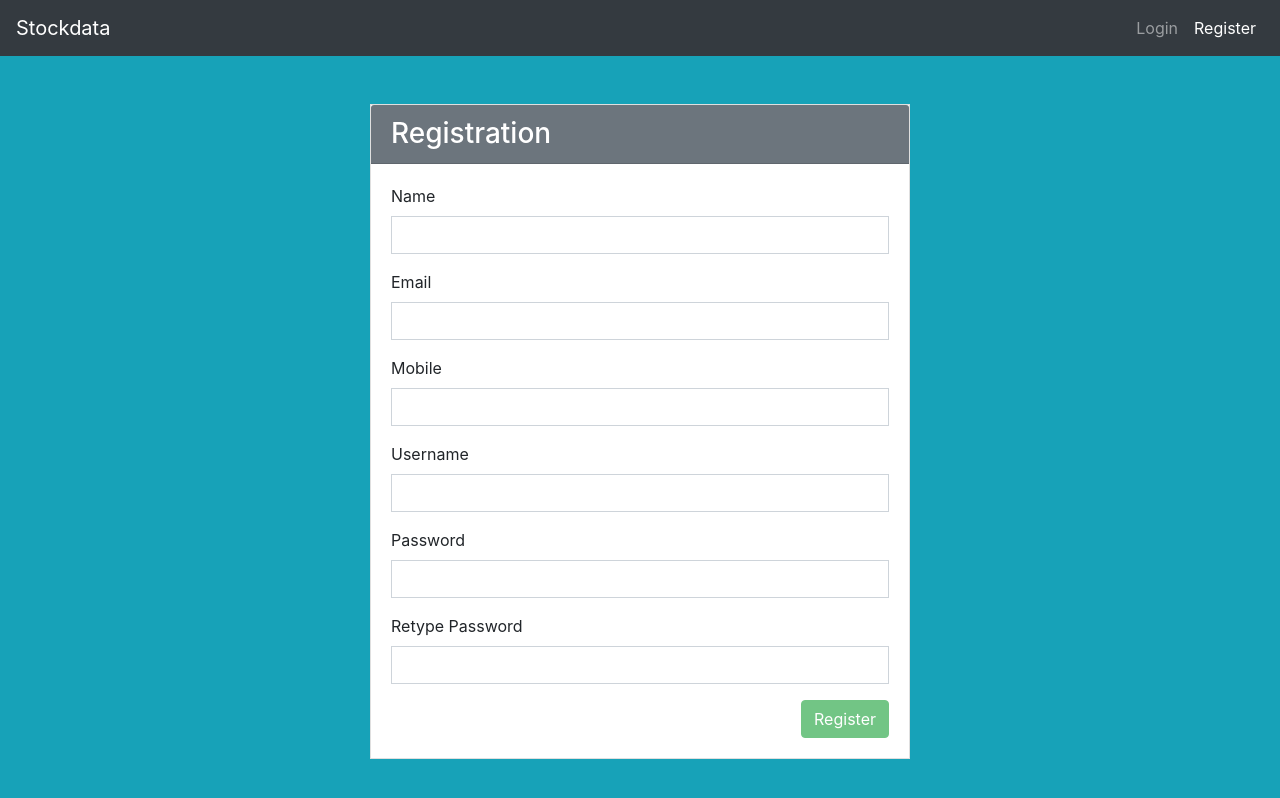
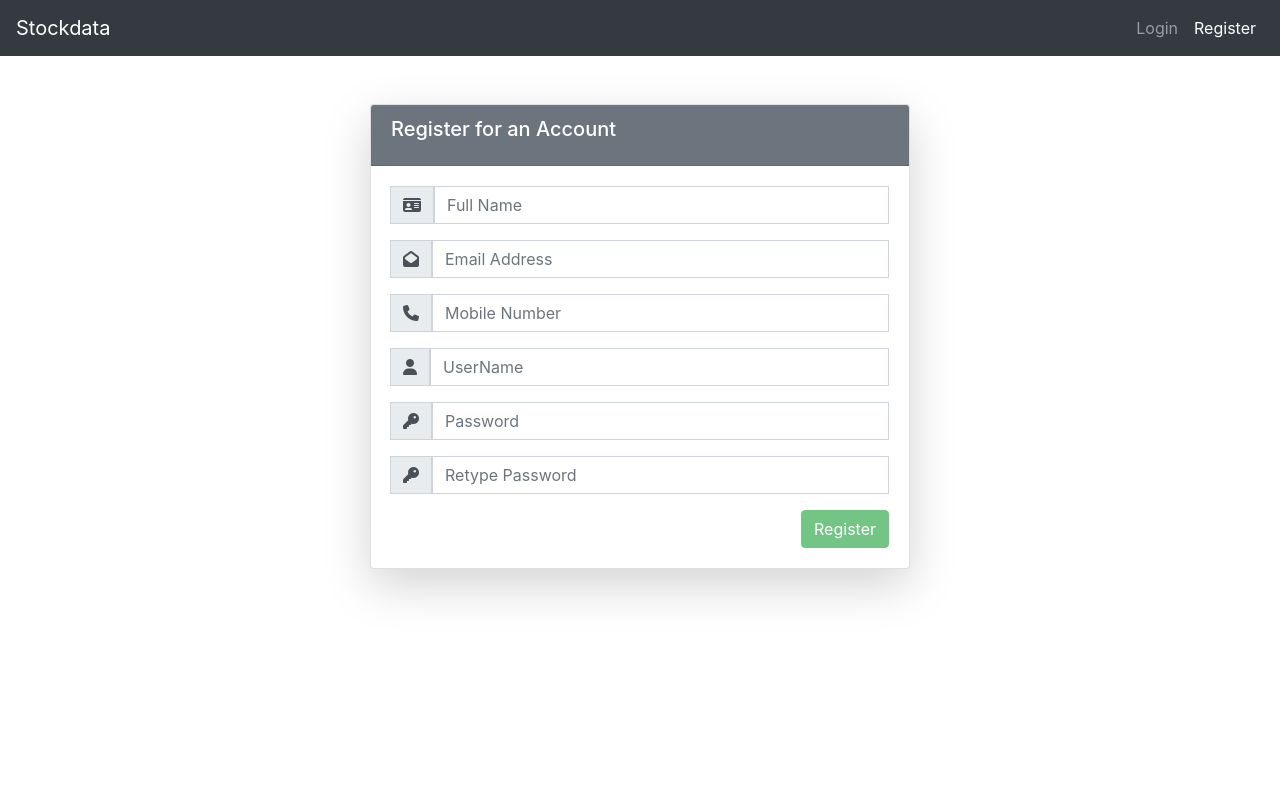
Before and after one commit to srmungantiwar/stockdata, an Angular app in the folder src/main/resources/frontend/stockdata-ui/: page /register in a window 1280 px wide. Shown: the top 798 px of the page. Built offline with nearby package versions, Linux system fonts and the light colour scheme.

Commit message:
Did Some UI changes.

```diff
--- a/src/main/resources/frontend/stockdata-ui/src/app/app.component.scss
+++ b/src/main/resources/frontend/stockdata-ui/src/app/app.component.scss
@@ -0,0 +1,5 @@
+$enable-rounded: true;
+$enable-shadows: true;
+$enable-gradients: true;
+$enable-grid-classes: true;
+$enable-print-styles: true;
--- a/src/main/resources/frontend/stockdata-ui/src/app/login/login.component.html
+++ b/src/main/resources/frontend/stockdata-ui/src/app/login/login.component.html
@@ -4,14 +4,13 @@
         <span class="anchor" id="formLogin"></span>
 
         <!-- form card login -->
-        <div class="card rounded-0 box-shadow">
+        <div class="card rounded shadow-lg bg-white">
           <div class="card-header text-white  bg-secondary">
-            <h3 class="mb-0">Login</h3>
+            <h5 class="card-title">Member Login</h5>
           </div>
           <div class="card-body">
             <form class="form" #loginForm="ngForm">
               <div class="form-group">
-
                 <div class="input-group mb-3">
                   <div class="input-group-append">
                     <span class="input-group-text"><i class="fas fa-user"></i></span>
@@ -46,13 +45,9 @@
               </div>
             </div>
           </div>
-
           <!--/card-block-->
         </div>
         <!-- /form card login -->
-
       </div>
-
-
     </div>
   </div>
--- a/src/main/resources/frontend/stockdata-ui/src/app/register/register.component.html
+++ b/src/main/resources/frontend/stockdata-ui/src/app/register/register.component.html
@@ -4,52 +4,76 @@
         <span class="anchor" id="formLogin"></span>
 
         <!-- form card login -->
-        <div class="card rounded-0">
+        <div class="card rounded shadow-lg bg-white">
           <div class="card-header text-white bg-secondary">
-            <h3 class="mb-0 ">Registration</h3>
+            <h5 class="card-title">Register for an Account</h5>
           </div>
           <div class="card-body">
             <form class="form" #userForm="ngForm">
                 <div class="form-group">
-                    <label for="name">Name</label>
-                    <input type="text" [(ngModel)]="registerUserData.name" #name="ngModel" [class.is-invalid]="name.invalid && name.touched" name="name" class="form-control rounded-0" required>
+                  <div class="input-group mb-3">
+                    <div class="input-group-append">
+                      <span class="input-group-text"><i class="fa fa-id-card"></i></span>
+                    </div>
+                    <input type="text" [(ngModel)]="registerUserData.name" #name="ngModel" [class.is-invalid]="name.invalid && name.touched" name="name" class="form-control rounded-0" placeholder="Full Name" required>
                     <div *ngIf="name.errors && (name.invalid && name.touched)">
                       <small class="text-danger" *ngIf="name.errors.required">Name is required!</small>
                     </div>
+                  </div>
                 </div>
                 <div class="form-group">
-                    <label for="email">Email</label>
-                    <input type="email" [(ngModel)]="registerUserData.email" pattern = "^[a-z0-9._%+-]+@[a-z0-9.-]+\.[a-z]{2,4}$" #email="ngModel" [class.is-invalid]="email.invalid && email.touched" name="email" class="form-control rounded-0" required>
+                  <div class="input-group mb-3">
+                    <div class="input-group-append">
+                      <span class="input-group-text"><i class="fa fa-envelope-open"></i></span>
+                    </div>
+                    <input type="email" [(ngModel)]="registerUserData.email" pattern = "^[a-z0-9._%+-]+@[a-z0-9.-]+\.[a-z]{2,4}$" #email="ngModel" [class.is-invalid]="email.invalid && email.touched" name="email" class="form-control rounded-0" placeholder="Email Address" required>
                     <div *ngIf="email.errors && (email.invalid && email.touched)">
                       <small class="text-danger" *ngIf="email.errors.required">Email Address is required!</small>
                       <small class="text-danger" *ngIf="email.errors.pattern">Invalid Email Address Given!</small>
                     </div>
+                  </div>
                 </div>
                 <div class="form-group">
-                    <label for="mobile">Mobile</label>
-                    <input type="tel" [(ngModel)]="registerUserData.mobile" pattern = "^\d{10}$" #mobile="ngModel" [class.is-invalid]="mobile.invalid && mobile.touched" name="mobile" class="form-control rounded-0" required>
+                  <div class="input-group mb-3">
+                    <div class="input-group-append">
+                      <span class="input-group-text"><i class="fas fa-phone"></i></span>
+                    </div>
+                    <input type="tel" [(ngModel)]="registerUserData.mobile" pattern = "^\d{10}$" #mobile="ngModel" [class.is-invalid]="mobile.invalid && mobile.touched" name="mobile" class="form-control rounded-0" placeholder="Mobile Number" required>
                     <div *ngIf="mobile.errors && (mobile.invalid && mobile.touched)">
                       <small class="text-danger" *ngIf="mobile.errors.required">Phone number is required!</small>
                       <small class="text-danger" *ngIf="mobile.errors.pattern">Phone number should be of 10 digits!</small>
                     </div>
+                  </div>
                 </div>
               <div class="form-group">
-                <label for="username">Username</label>
-                <input type="text" [(ngModel)]="registerUserData.username"  name="username" #username="ngModel" [class.is-invalid]="username.invalid && username.touched" class="form-control rounded-0" required>
+                <div class="input-group mb-3">
+                  <div class="input-group-append">
+                    <span class="input-group-text"><i class="fas fa-user"></i></span>
+                  </div>
+                <input type="text" [(ngModel)]="registerUserData.username"  name="username" #username="ngModel" [class.is-invalid]="username.invalid && username.touched" class="form-control rounded-0" placeholder="UserName" required>
                 <div *ngIf="username.errors && (username.invalid && username.touched)">
                   <small class="text-danger" *ngIf="username.errors.required">UserName is required!</small>
                 </div>
+                </div>
               </div>
               <div class="form-group">
-                <label>Password</label>
-                <input type="password" [(ngModel)]="registerUserData.password" name="password" #password="ngModel" [class.is-invalid]="password.invalid && password.touched" class="form-control rounded-0"  required>
+                <div class="input-group mb-3">
+                  <div class="input-group-append">
+                    <span class="input-group-text"><i class="fa fa-key"></i></span>
+                  </div>
+                <input type="password" [(ngModel)]="registerUserData.password" name="password" #password="ngModel" [class.is-invalid]="password.invalid && password.touched" class="form-control rounded-0" placeholder="Password"  required>
                 <div *ngIf="password.errors && (password.invalid && password.touched)">
                   <small class="text-danger" *ngIf="password.errors.required">Password is required!</small>
                 </div>
+                </div>
               </div>
               <div class="form-group">
-                <label>Retype Password</label>
-                <input type="password" [(ngModel)]="registerUserData.cpassword" name="cpassword" #password="ngModel" class="form-control rounded-0" required>
+                <div class="input-group mb-3">
+                  <div class="input-group-append">
+                    <span class="input-group-text"><i class="fa fa-key"></i></span>
+                  </div>
+                <input type="password" [(ngModel)]="registerUserData.cpassword" name="cpassword" #cpassword="ngModel" class="form-control rounded-0" placeholder="Retype Password" required>
+              </div>
               </div>
               <button type="button" [disabled]="userForm.form.invalid" (click)="registerUser()" class="btn btn-success float-right">Register</button>
               <div class="row"  *ngIf="showMsg">
@@ -64,9 +88,6 @@
           <!--/card-block-->
         </div>
         <!-- /form card login -->
-
       </div>
-
-
     </div>
   </div>
--- a/src/main/resources/frontend/stockdata-ui/src/index.html
+++ b/src/main/resources/frontend/stockdata-ui/src/index.html
@@ -8,7 +8,7 @@
   <link rel="icon" type="image/x-icon" href="favicon.ico">
   <link rel="stylesheet" href="https://stackpath.bootstrapcdn.com/bootstrap/4.4.1/css/bootstrap.min.css" integrity="sha384-Vkoo8x4CGsO3+Hhxv8T/Q5PaXtkKtu6ug5TOeNV6gBiFeWPGFN9MuhOf23Q9Ifjh" crossorigin="anonymous">
 </head>
-<body class="bg-info">
+<body>
   <app-root></app-root>
   <script src="https://code.jquery.com/jquery-3.4.1.slim.min.js" integrity="sha384-J6qa4849blE2+poT4WnyKhv5vZF5SrPo0iEjwBvKU7imGFAV0wwj1yYfoRSJoZ+n" crossorigin="anonymous"></script>
   <script src="https://cdn.jsdelivr.net/npm/popper.js@1.16.0/dist/umd/popper.min.js" integrity="sha384-Q6E9RHvbIyZFJoft+2mJbHaEWldlvI9IOYy5n3zV9zzTtmI3UksdQRVvoxMfooAo" crossorigin="anonymous"></script>
```
Also changed, not shown: 2 other files (tests, documents, lock files or other folders).
